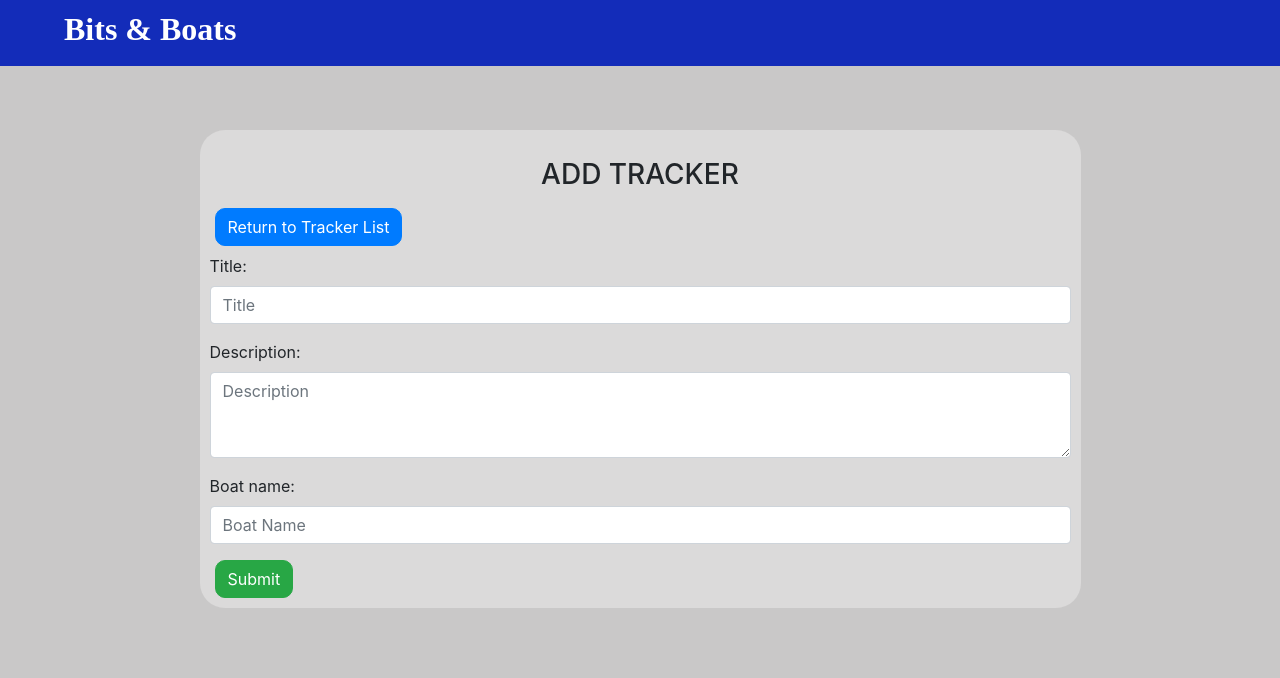
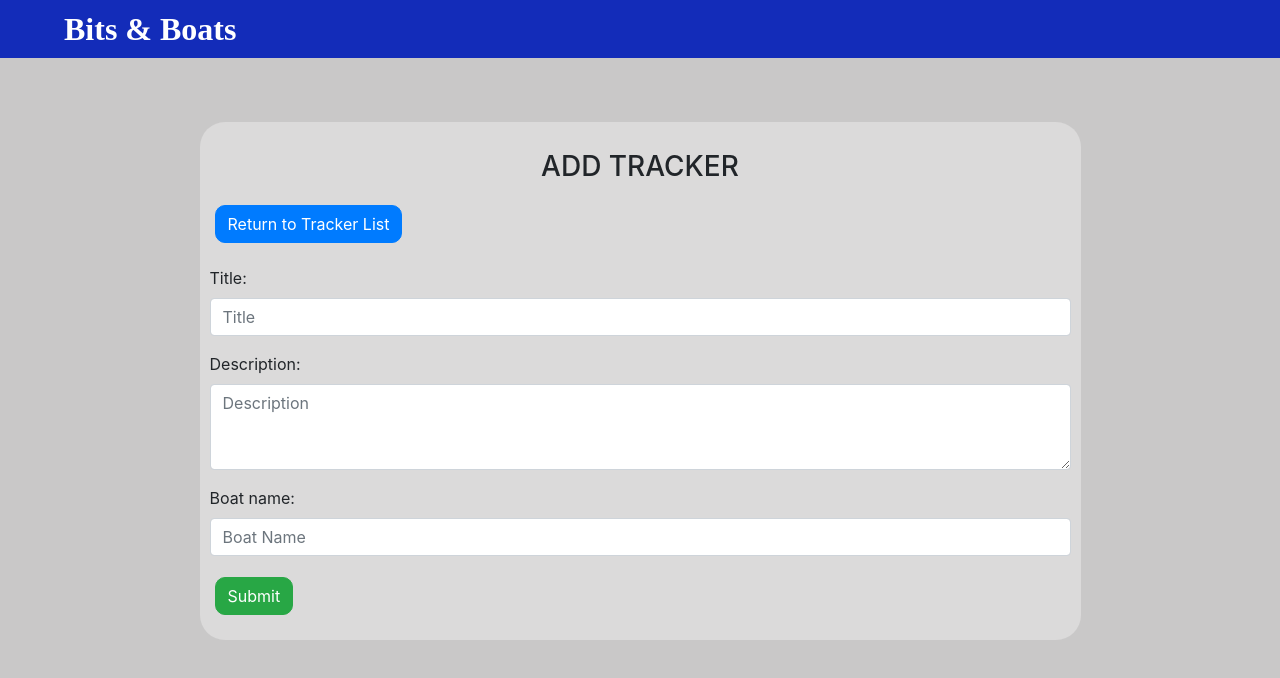
Before and after one commit to GemmieDodger/boat2, a React (Create React App) app: page /create in a window 1280 px wide. Shown: the top 678 px of the page. Built offline with nearby package versions, Linux system fonts and the light colour scheme.

Commit message:
updating spacing

```diff
--- a/src/components/stylesheet.css
+++ b/src/components/stylesheet.css
@@ -36,6 +36,7 @@ header {
     font-family: 'Fredoka One', cursive;
     font-weight: bolder;
     margin-left: 5%;
+    margin-bottom: 0px;
 }
 
 .panel {
@@ -86,6 +87,8 @@ a:hover {
 }
 .btn-success, .btn-primary {
     margin-left: 5px;
+    margin-top: 5px;
+    margin-bottom: 15px;
 }
 
 .btn {
```
Also changed, not shown: 1 other file (tests, documents, lock files or other folders).
